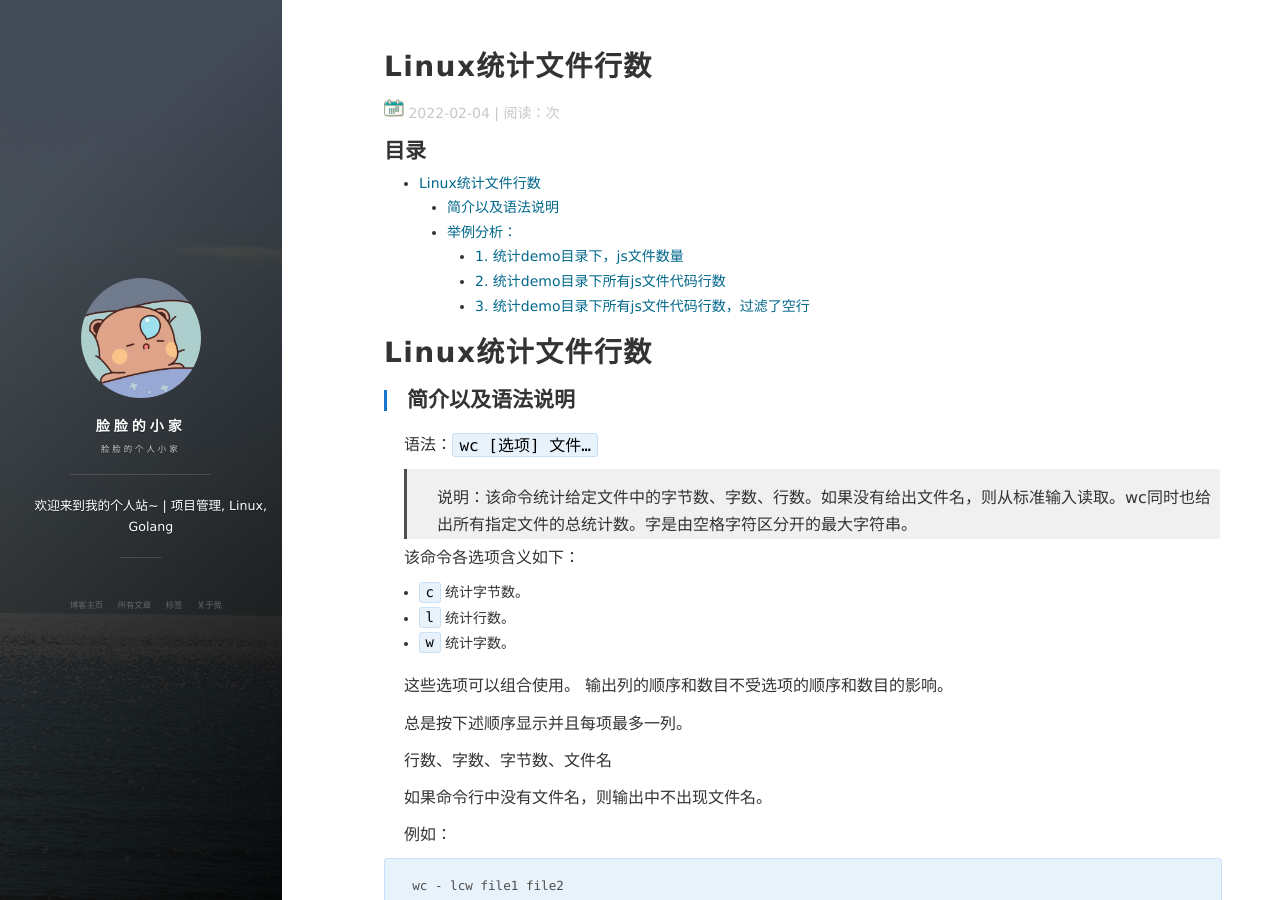
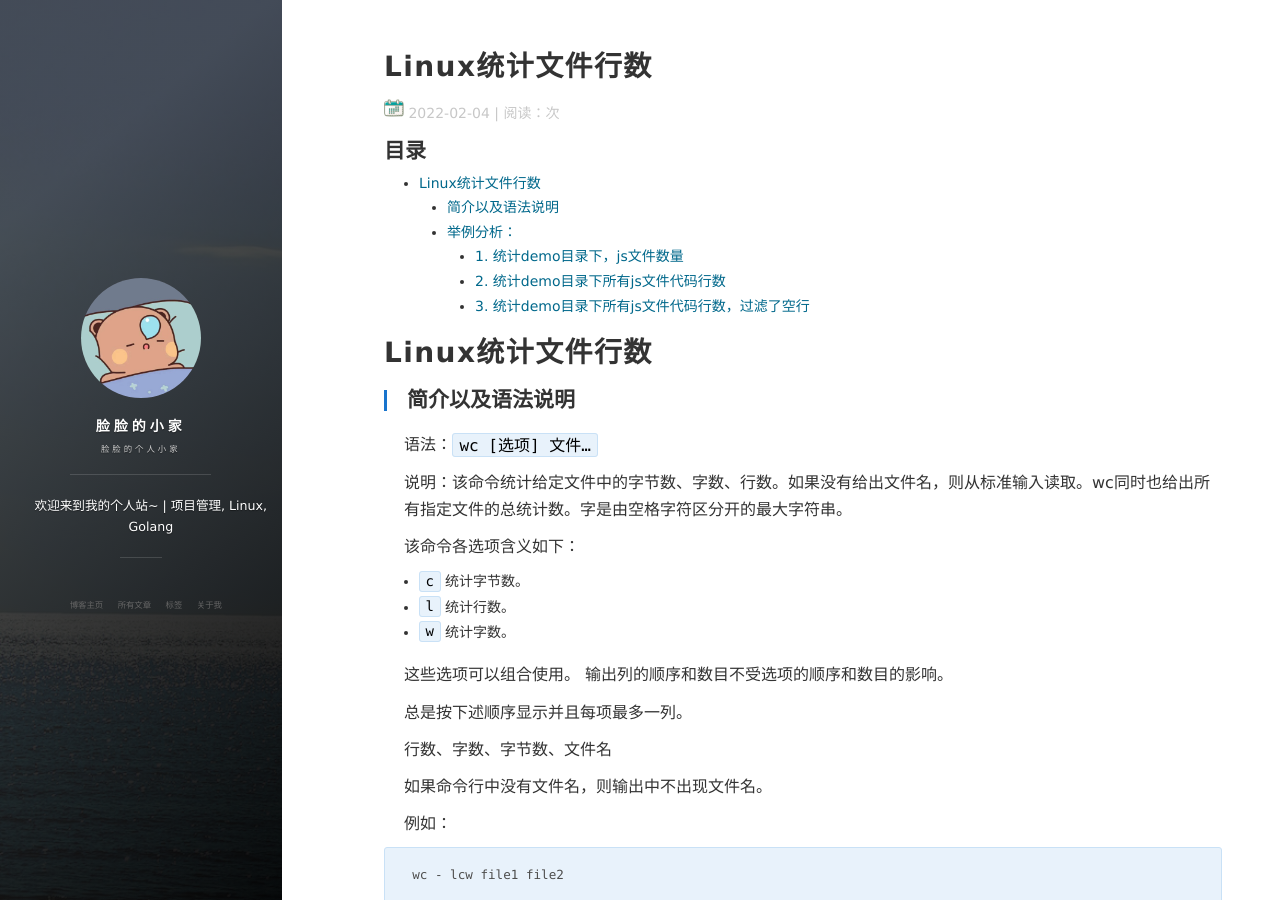
Before and after one commit to kuliantnt/kuliantnt.github.io, a Jekyll site: the page built from _posts/2022-02-04-Linux统计文件行数.md, in a window 1280 px wide and 900 px high. Built offline with Jekyll 4.4.1, drawn with Linux system fonts in a browser that asks for light colours; nearby versions of some CDN libraries; comment, search, counter and statistics services are not loaded.

```diff
--- a/_posts/2022-02-04-Linux统计文件行数.md
+++ b/_posts/2022-02-04-Linux统计文件行数.md
@@ -12,7 +12,7 @@ tag: Linux
 
 语法：`wc [选项] 文件…`
 
-> 说明：该命令统计给定文件中的字节数、字数、行数。如果没有给出文件名，则从标准输入读取。wc同时也给出所有指定文件的总统计数。字是由空格字符区分开的最大字符串。
+ 说明：该命令统计给定文件中的字节数、字数、行数。如果没有给出文件名，则从标准输入读取。wc同时也给出所有指定文件的总统计数。字是由空格字符区分开的最大字符串。
 
 该命令各选项含义如下：
 - `c` 统计字节数。
```
